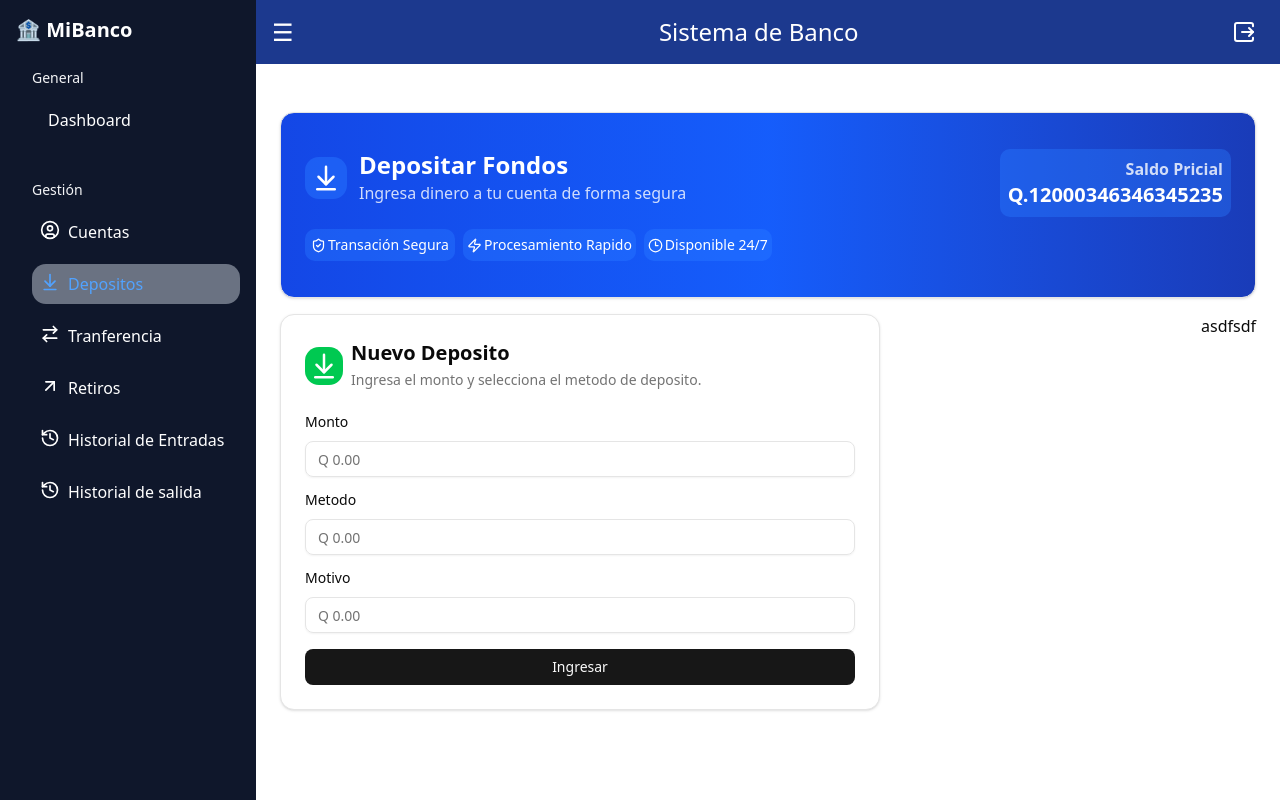
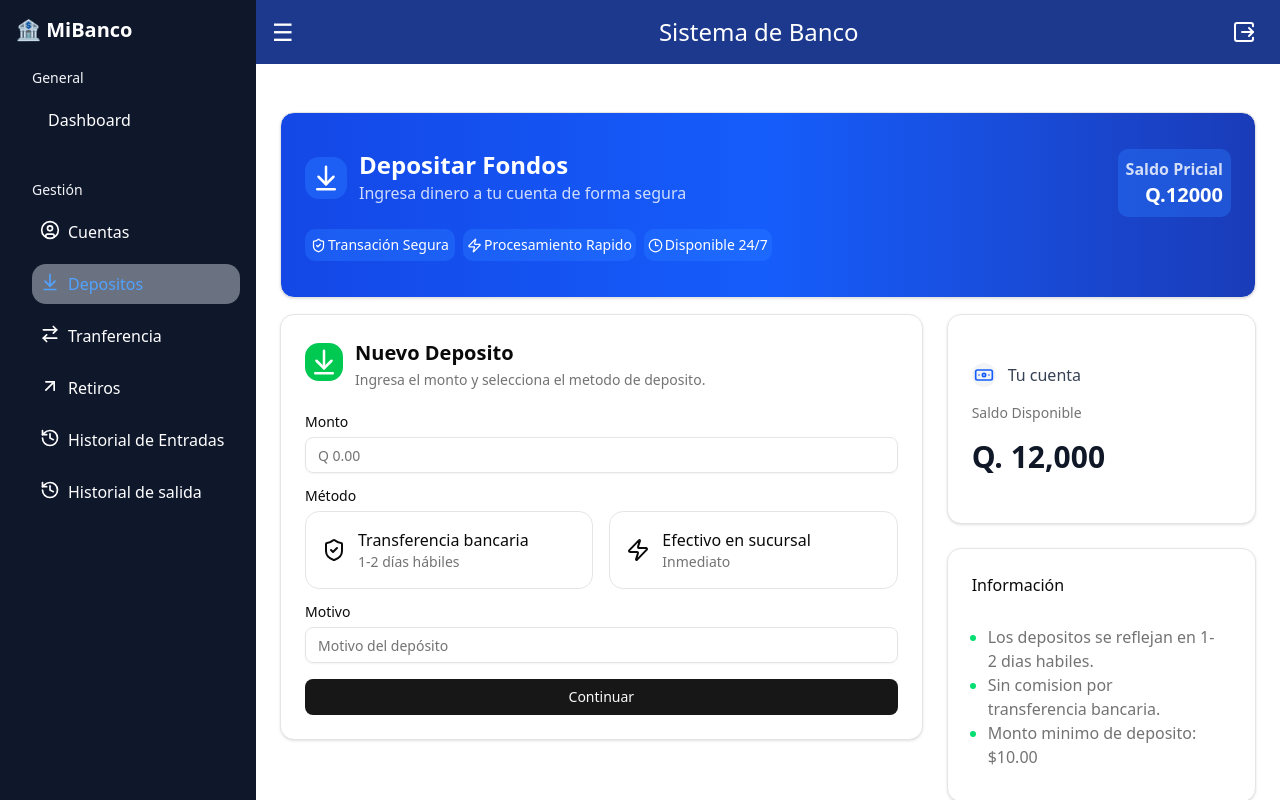
Before and after one commit to SantiagoQuiej/Sistema-de-Bancos, a React (Vite) app: page /deposito in a window 1280 px wide. Built offline with nearby package versions, Linux system fonts and the light colour scheme; sample sign-in values are in the browser's storage.

Commit message:
Finalizacion de estructura de Deposito

```diff
--- a/src/components/FormDeposite.tsx
+++ b/src/components/FormDeposite.tsx
@@ -1,4 +1,10 @@
-import { ArrowDownToLine, Clock3, ShieldCheck, Zap } from "lucide-react";
+import {
+  ArrowDownToLine,
+  Banknote,
+  Clock3,
+  ShieldCheck,
+  Zap,
+} from "lucide-react";
 import { Card, CardContent, CardHeader, CardTitle } from "./ui/card";
 import type { RootState } from "@/app/store";
 import { useSelector } from "react-redux";
@@ -17,10 +23,10 @@ import { zodResolver } from "@hookform/resolvers/zod";
 import type z from "zod";
 import { validacionDeposito } from "@/Validation/validacionDeposito";
 import { cn } from "@/lib/utils";
-// import type { validationLogin } from "@/Validation/validationLogin";
 
 const FormDeposite = () => {
   const info = useSelector((state: RootState) => state.dashboardSlice.data);
+
   const form = useForm<z.infer<typeof validacionDeposito>>({
     resolver: zodResolver(validacionDeposito),
     defaultValues: {
@@ -30,17 +36,18 @@ const FormDeposite = () => {
     },
   });
 
-  const sendData = (date: z.infer<typeof validacionDeposito>) => {
-    console.log(date);
+  const sendData = (data: z.infer<typeof validacionDeposito>) => {
+    console.log(data);
   };
+
   return (
-    <>
     <div className="w-full h-fit">
+      {/* HEADER SUPERIOR */}
       <Card className="py-4 text-white mt-4 mb-4 border w-full bg-linear-to-r from-blue-700 via-blue-600 to-blue-800">
         <CardContent className="flex justify-between gap-3 flex-wrap mt-5 mb-5">
           <div className="flex flex-col">
             <div className="flex gap-3">
-                <div className="rounded-xl  bg-blue-500/40 h-fit mt-2 p-1.5">
+              <div className="rounded-xl bg-blue-500/40 h-fit mt-2 p-1.5">
                 <ArrowDownToLine size={30} />
               </div>
               <div>
@@ -52,6 +59,7 @@ const FormDeposite = () => {
                 </h1>
               </div>
             </div>
+
             <div className="flex gap-2 text-sm mt-6 flex-wrap">
               <span className="bg-blue-500/35 rounded-lg font-medium p-1.5 flex gap-0.5 items-center">
                 <ShieldCheck size={15} />
@@ -67,30 +75,28 @@ const FormDeposite = () => {
               </span>
             </div>
           </div>
-            <div className=" flex flex-col items-end h-fit p-2 bg-blue-500/35 rounded-lg">
+
+          <div className="flex flex-col items-end h-fit p-2 bg-blue-500/35 rounded-lg">
             <span className="font-bold text-white/80">Saldo Pricial</span>
-              <h1 className="text-xl font-bold">
-                Q.{info.balance}346346345235
-              </h1>
+            <h1 className="text-xl font-bold">Q.{info.balance}</h1>
           </div>
         </CardContent>
       </Card>
-        <div className="flex justify-between flex-wrap">
-          <div className={cn("flex flex-col gap-6 w-70 sm:w-100 md:w-150")}>
+      <div className="grid grid-cols-1 lg:grid-cols-3 gap-6">
+        <div className="lg:col-span-2 flex flex-col gap-6">
           <Card>
-              <CardHeader className="flex text-center">
-                <div className="rounded-xl text-white bg-green-500 h-fit mt-2 p-1">
+            <CardHeader className="flex gap-3 items-start">
+              <div className="rounded-xl text-white bg-green-500 h-fit mt-1 p-1">
                 <ArrowDownToLine size={30} />
               </div>
               <div>
-                  <CardTitle className="text-xl text-start">
-                    Nuevo Deposito
-                  </CardTitle>
-                  <span className="text-muted-foreground text-start text-sm">
+                <CardTitle className="text-xl">Nuevo Deposito</CardTitle>
+                <span className="text-muted-foreground text-sm">
                   Ingresa el monto y selecciona el metodo de deposito.
                 </span>
               </div>
             </CardHeader>
+
             <CardContent>
               <Form {...form}>
                 <form
@@ -102,15 +108,11 @@ const FormDeposite = () => {
                     name="amount"
                     render={({ field }) => (
                       <FormItem>
-                          <div>
-                            <FormLabel className="mb-3">Monto</FormLabel>
-                            <div>
+                        <FormLabel>Monto</FormLabel>
                         <FormControl>
                           <Input placeholder="Q 0.00" {...field} />
                         </FormControl>
                         <FormMessage />
-                            </div>
-                          </div>
                       </FormItem>
                     )}
                   />
@@ -119,15 +121,54 @@ const FormDeposite = () => {
                     name="method"
                     render={({ field }) => (
                       <FormItem>
+                        <FormLabel>Método</FormLabel>
+                        <div className="grid grid-cols-1 sm:grid-cols-2 gap-4">
+                          <div
+                            onClick={() => field.onChange("transferencia")}
+                            className={cn(
+                              "border rounded-xl p-4 cursor-pointer transition-all",
+                              field.value === "transferencia"
+                                ? "border-blue-600 bg-blue-50"
+                                : "hover:border-blue-400",
+                            )}
+                          >
+                            <div className="flex gap-3 items-center">
+                              <ShieldCheck />
                               <div>
-                            <FormLabel className="mb-3">Metodo</FormLabel>
-                            <div>
-                              <FormControl>
-                                <Input placeholder="Q 0.00" {...field} />
-                              </FormControl>
-                              <FormMessage />
+                                <p className="font-medium">
+                                  Transferencia bancaria
+                                </p>
+                                <p className="text-sm text-muted-foreground">
+                                  1-2 días hábiles
+                                </p>
                               </div>
                             </div>
+                          </div>
+
+                          <div
+                            onClick={() => field.onChange("efectivo")}
+                            className={cn(
+                              "border rounded-xl p-4 cursor-pointer transition-all",
+                              field.value === "efectivo"
+                                ? "border-blue-600 bg-blue-50"
+                                : "hover:border-blue-400",
+                            )}
+                          >
+                            <div className="flex gap-3 items-center">
+                              <Zap />
+                              <div>
+                                <p className="font-medium">
+                                  Efectivo en sucursal
+                                </p>
+                                <p className="text-sm text-muted-foreground">
+                                  Inmediato
+                                </p>
+                              </div>
+                            </div>
+                          </div>
+                        </div>
+
+                        <FormMessage />
                       </FormItem>
                     )}
                   />
@@ -136,30 +177,52 @@ const FormDeposite = () => {
                     name="reason"
                     render={({ field }) => (
                       <FormItem>
-                          <div>
-                            <FormLabel className="mb-3">Motivo</FormLabel>
-                            <div>
+                        <FormLabel>Motivo</FormLabel>
                         <FormControl>
-                                <Input placeholder="Q 0.00" {...field} />
+                          <Input placeholder="Motivo del depósito" {...field} />
                         </FormControl>
                         <FormMessage />
-                            </div>
-                          </div>
                       </FormItem>
                     )}
                   />
+
                   <Button type="submit" className="w-full">
-                      Ingresar
+                    Continuar
                   </Button>
                 </form>
               </Form>
             </CardContent>
           </Card>
         </div>
-          <div>asdfsdf</div>
+        <div className="lg:col-span-1 flex flex-col gap-6">
+          <Card className="border bg-white">
+            <CardContent className="p-6 flex flex-col gap-4">
+              <div className="flex items-center gap-3">
+                <div className="flex size-6 items-center justify-center rounded-full bg-gray-100">
+                  <Banknote className="size-5 text-blue-600" />
+                </div>
+                <span className="font-medium text-gray-700">Tu cuenta</span>
+              </div>
+
+              <span className="text-sm text-muted-foreground">
+                Saldo Disponible
+              </span>
+              <div className="text-3xl font-bold text-gray-900">Q. 12,000</div>
+            </CardContent>
+          </Card>
+          <Card className="py-4 border w-ful">
+            <CardContent className="flex flex-col gap-3">
+              <span className="mt-2 text font-medium">Información</span>
+              <ul className="list-disc p-4 text-muted-foreground marker:text-green-400">
+                <li>Los depositos se reflejan en 1-2 dias habiles.</li>
+                <li>Sin comision por transferencia bancaria.</li>
+                <li>Monto minimo de deposito: $10.00</li>
+              </ul>
+            </CardContent>
+          </Card>
         </div>
       </div>
-    </>
+    </div>
   );
 };
 
```
Lines whose indentation alone changed are shown as unchanged.
